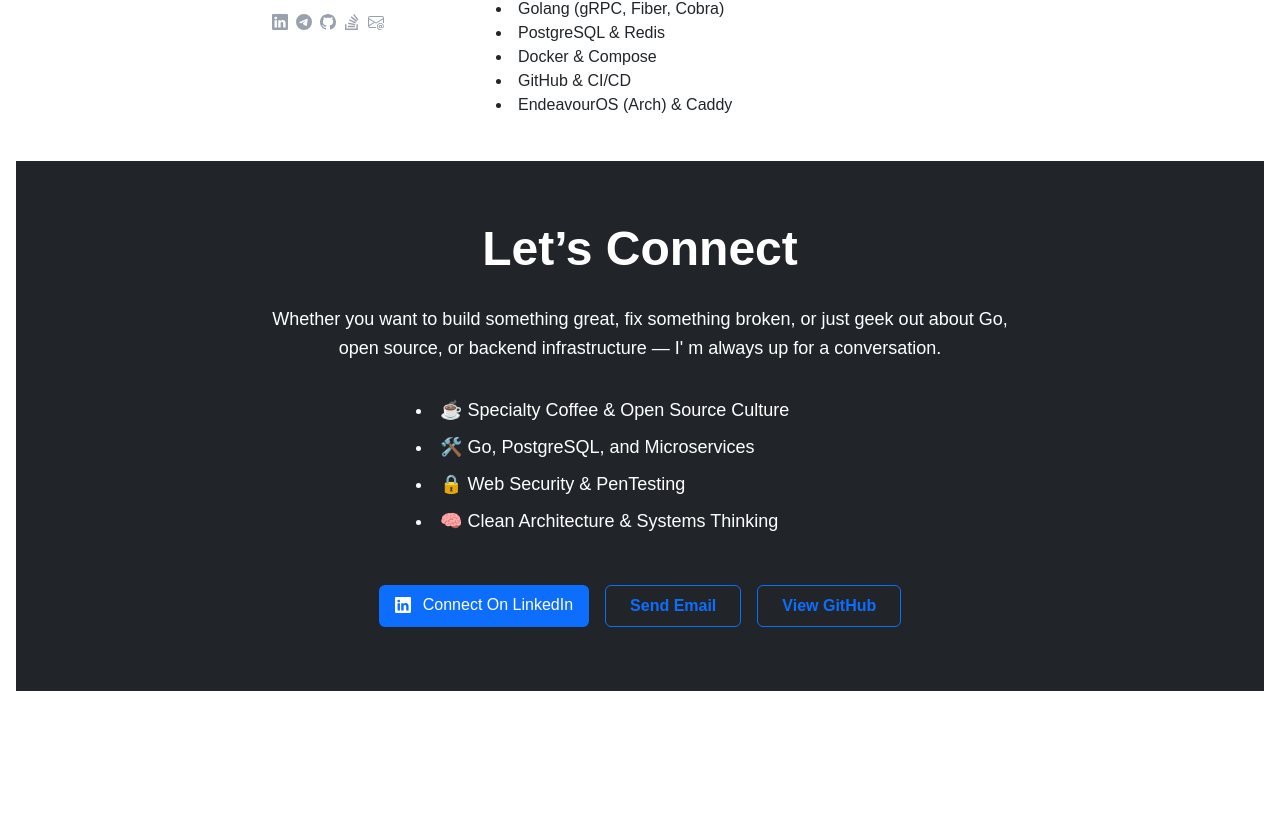
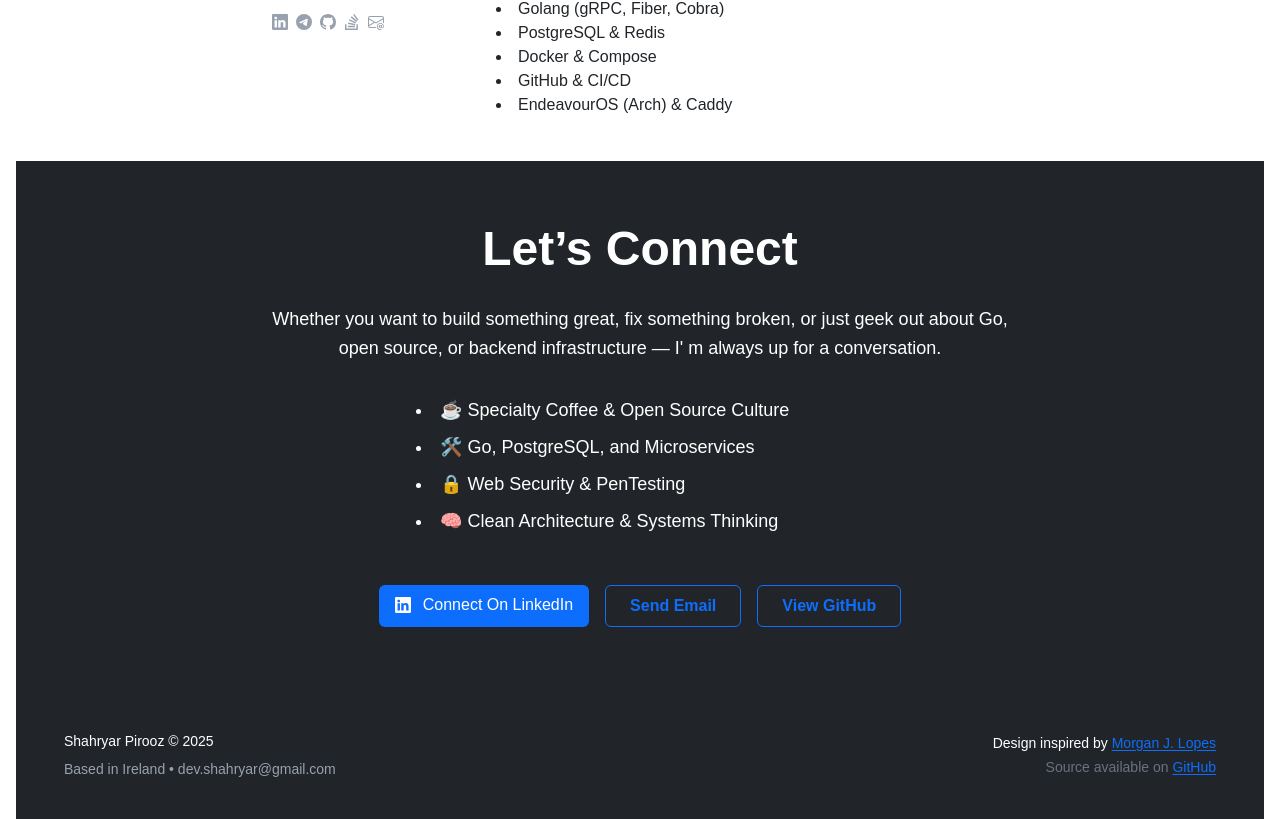
Before and after one commit to Shahryar-Pirooz/shahryar-pirooz.github.io, a Next.js app: page /shahryar-pirooz.github.io/ in a window 1280 px wide. Shown: the part 1889-2708 px from the top of the page. Before the commit the page ends 2580 px from the top, so only its background shows below. Built offline with nearby package versions, Linux system fonts and the light colour scheme.

Commit message:
Add Footer section to Home component for improved site structure

```diff
--- a/app/page.tsx
+++ b/app/page.tsx
@@ -1,6 +1,7 @@
 import AboutMe from './sections/about'
 import Banner from './sections/banner'
 import Contact from './sections/contact'
+import Footer from './sections/footer'
 import Projects from './sections/projects'
 export default function Home() {
 	return (
@@ -9,6 +10,7 @@ export default function Home() {
 			<Projects />
 			<AboutMe />
 			<Contact />
+			<Footer />
 		</div>
 	)
 }
--- /dev/null
+++ b/app/sections/footer.tsx
@@ -0,0 +1,39 @@
+import Link from 'next/link'
+
+export default function Footer() {
+	return (
+		<footer className='w-full bg-foreground text-background py-10 px-6'>
+			<div className='max-w-6xl mx-auto flex flex-col md:flex-row justify-between items-center gap-4 text-sm'>
+				<div className='text-center md:text-left space-y-2'>
+					<p>Shahryar Pirooz © {new Date().getFullYear()}</p>
+					<p className='text-gray-400'>
+						Based in Ireland • dev.shahryar@gmail.com
+					</p>
+				</div>
+
+				<div className='text-center md:text-right space-y-1'>
+					<p>
+						Design inspired by{' '}
+						<Link
+							href='https://github.com/morganjlopes/'
+							target='_blank'
+							className='underline underline-offset-2 text-accent hover:text-accent/80 transition'
+						>
+							Morgan J. Lopes
+						</Link>
+					</p>
+					<p className='text-gray-500'>
+						Source available on{' '}
+						<Link
+							href='https://github.com/Shahryar-Pirooz'
+							target='_blank'
+							className='text-accent hover:text-accent/80 underline underline-offset-2'
+						>
+							GitHub
+						</Link>
+					</p>
+				</div>
+			</div>
+		</footer>
+	)
+}
```
